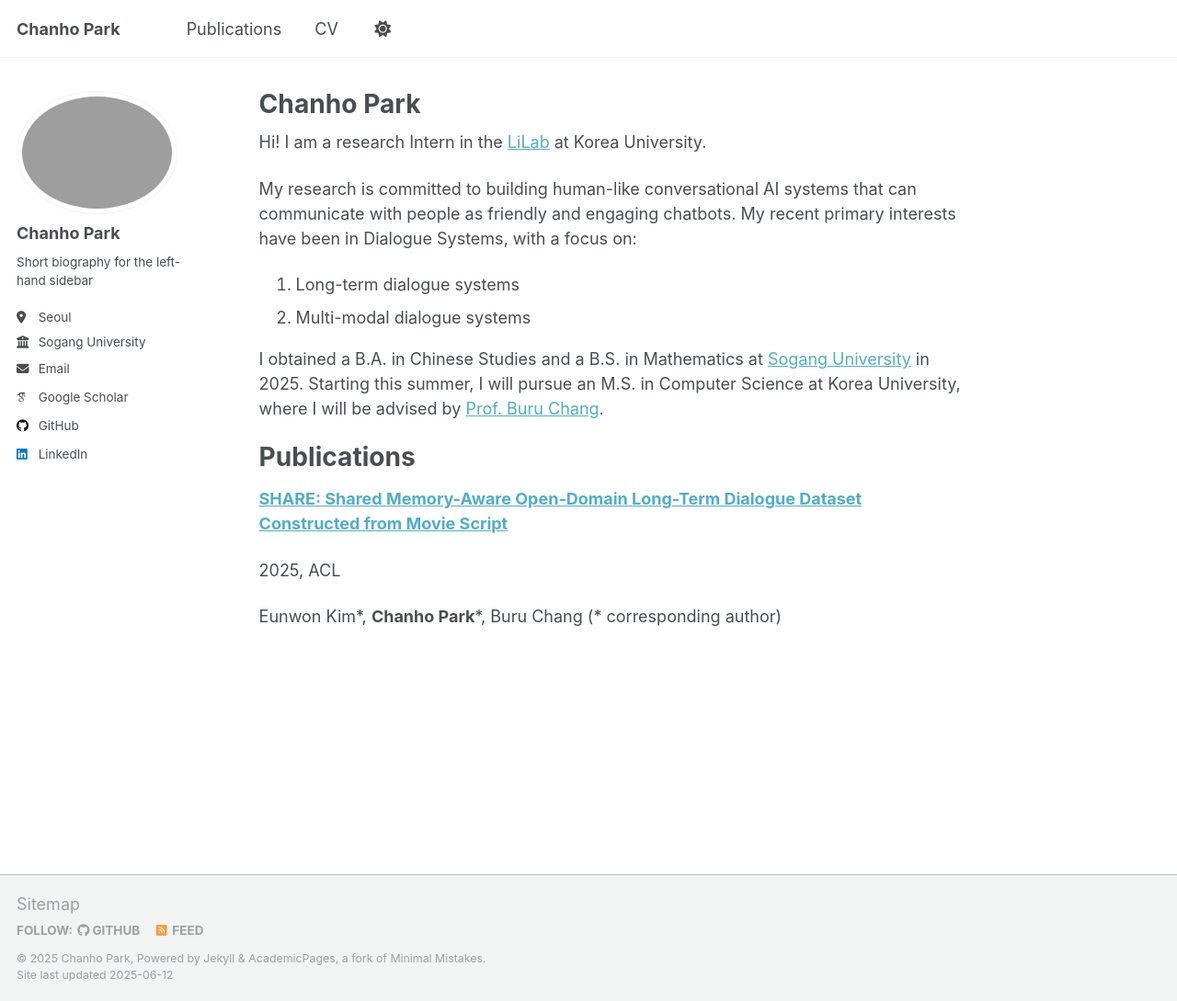
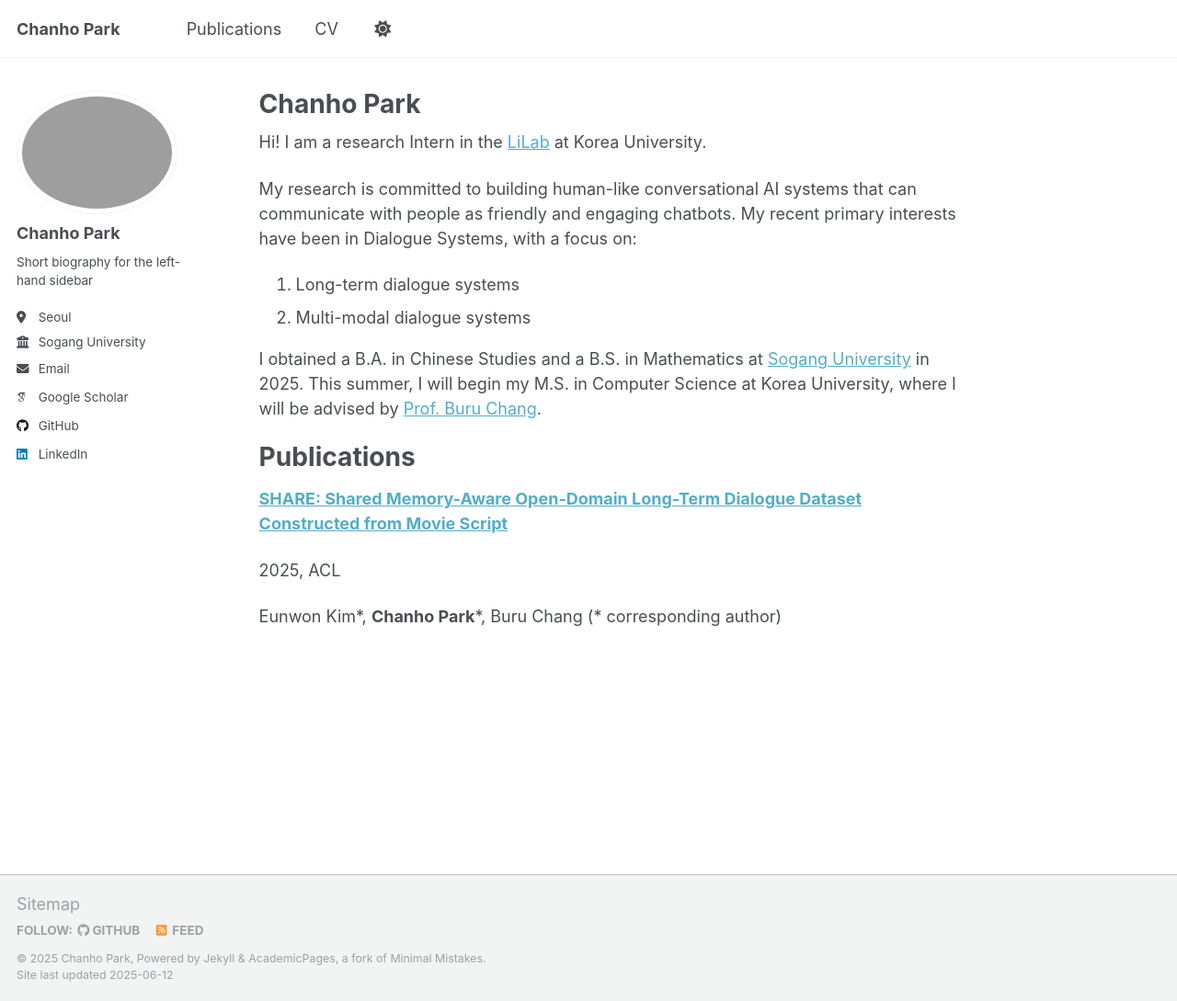
Before and after one commit to chanho12/chanho12.github.io, a Jekyll site: the page built from _pages/about.md, in a window 1280 px wide and 1089 px high. Shown: the whole window at 92% size. Built offline with Jekyll 4.4.1, drawn with Linux system fonts in a browser that asks for light colours; some web fonts are replaced.

Commit message:
Update about.md

```diff
--- a/_pages/about.md
+++ b/_pages/about.md
@@ -13,7 +13,7 @@ My research is committed to building human-like conversational AI systems that c
 1. Long-term dialogue systems
 2. Multi-modal dialogue systems
 
-I obtained a B.A. in Chinese Studies and a B.S. in Mathematics at [Sogang University](https://www.sogang.ac.kr/ko/home) in 2025. Starting this summer, I will pursue an M.S. in Computer Science at Korea University, where I will be advised by [Prof. Buru Chang](https://sites.google.com/view/buru-chang).
+I obtained a B.A. in Chinese Studies and a B.S. in Mathematics at [Sogang University](https://www.sogang.ac.kr/ko/home) in 2025. This summer, I will begin my M.S. in Computer Science at Korea University, where I will be advised by [Prof. Buru Chang](https://sites.google.com/view/buru-chang).
 
 
 Publications
```
